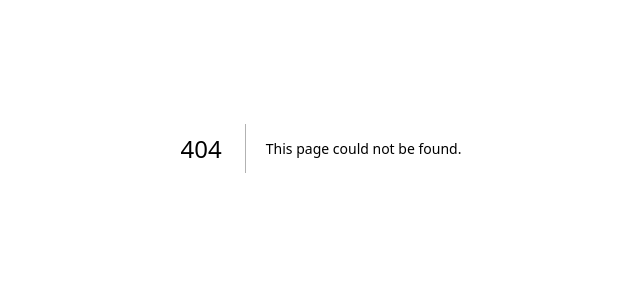
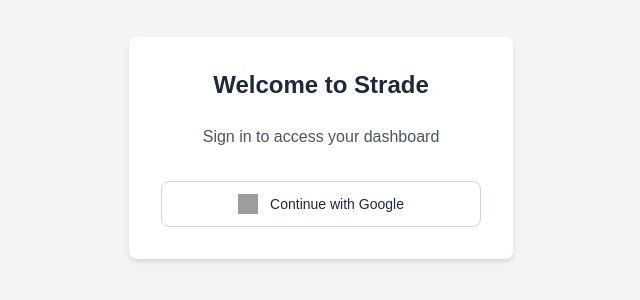
Before and after one commit to Verzional/Strade-FE, a Next.js app: page /login in a window 1280 px wide. Before the commit this address had no page. Shown: the part 252-552 px from the top of the page, without its empty margins (319-959 px from the left). Built offline with nearby package versions, Linux system fonts and the light colour scheme; no server answers; grey boxes are pictures that could not be loaded.

Commit message:
added register and profile page

```diff
--- /dev/null
+++ b/lib/api.ts
@@ -0,0 +1,45 @@
+// lib/api.ts
+
+// Pull the base URL from the environment file.
+// The fallback is useful just in case the .env file is missing.
+const API_BASE_URL = process.env.NEXT_PUBLIC_API_URL || 'http://localhost:8080';
+
+/**
+ * A centralized fetch wrapper for authenticated requests
+ */
+export async function fetchWithAuth(endpoint: string, options: RequestInit = {}) {
+  const token = localStorage.getItem('strade_token');
+  const headers = new Headers(options.headers);
+
+  headers.set('Content-Type', 'application/json');
+
+  if (token) {
+    headers.set('Authorization', `Bearer ${token}`);
+  }
+
+  // Prepend the base URL automatically!
+  return fetch(`${API_BASE_URL}${endpoint}`, {
+    ...options,
+    headers,
+  });
+}
+
+/**
+ * A centralized fetch wrapper for public requests (like Login/Register)
+ */
+export async function fetchPublic(endpoint: string, options: RequestInit = {}) {
+  const headers = new Headers(options.headers);
+  headers.set('Content-Type', 'application/json');
+
+  return fetch(`${API_BASE_URL}${endpoint}`, {
+    ...options,
+    headers,
+  });
+}
+
+/**
+ * Helper to get the exact Google Auth URL so we don't hardcode it in buttons
+ */
+export function getGoogleAuthUrl() {
+  return `${API_BASE_URL}/api/auth/google`;
+}
--- /dev/null
+++ b/src/app/auth/success/page.tsx
@@ -0,0 +1,34 @@
+'use client';
+
+import { useEffect } from 'react';
+import { useRouter, useSearchParams } from 'next/navigation';
+
+export default function AuthSuccessPage() {
+  const router = useRouter();
+  const searchParams = useSearchParams();
+
+  useEffect(() => {
+    // 1. Grab the token from the URL: ?token=eyJhbGci...
+    const token = searchParams.get('token');
+
+    if (token) {
+      // 2. Save it securely to LocalStorage
+      localStorage.setItem('strade_token', token);
+
+      // 3. Send the user to the protected profile page
+      router.push('/profile');
+    } else {
+      // If something went wrong, send them back to login
+      router.push('/login?error=NoTokenProvided');
+    }
+  }, [router, searchParams]);
+
+  return (
+    <div className="min-h-screen flex items-center justify-center bg-gray-50">
+      <div className="animate-pulse flex flex-col items-center">
+        <div className="w-12 h-12 border-4 border-blue-500 border-t-transparent rounded-full animate-spin mb-4"></div>
+        <p className="text-gray-600 font-medium">Authenticating...</p>
+      </div>
+    </div>
+  );
+}
--- /dev/null
+++ b/src/app/login/page.tsx
@@ -0,0 +1,29 @@
+'use client';
+
+import { getGoogleAuthUrl } from "../../../lib/api";
+
+export default function LoginPage() {
+  const handleGoogleLogin = () => {
+    window.location.href = getGoogleAuthUrl();
+};
+  return (
+    <div className="min-h-screen flex items-center justify-center bg-gray-100">
+      <div className="bg-white p-8 rounded-lg shadow-md w-96 text-center">
+        <h1 className="text-2xl font-bold mb-6 text-gray-800">Welcome to Strade</h1>
+        <p className="text-gray-600 mb-8">Sign in to access your dashboard</p>
+
+        <button
+          onClick={handleGoogleLogin}
+          className="w-full flex items-center justify-center gap-3 bg-white border border-gray-300 rounded-lg px-6 py-3 text-sm font-medium text-gray-800 hover:bg-gray-50 focus:outline-none focus:ring-2 focus:ring-offset-2 focus:ring-blue-500 transition-colors"
+        >
+          <img
+            src="https://www.svgrepo.com/show/475656/google-color.svg"
+            alt="Google"
+            className="w-5 h-5"
+          />
+          Continue with Google
+        </button>
+      </div>
+    </div>
+  );
+}
--- a/src/app/page.tsx
+++ b/src/app/page.tsx
@@ -14,7 +14,7 @@
         />
         <div className="flex flex-col items-center gap-6 text-center sm:items-start sm:text-left">
           <h1 className="max-w-xs text-3xl font-semibold leading-10 tracking-tight text-black dark:text-zinc-50">
-            To get started, edit the page.tsx file.
+            Welcome to Strade.
           </h1>
           <p className="max-w-md text-lg leading-8 text-zinc-600 dark:text-zinc-400">
             Looking for a starting point or more instructions? Head over to{" "}
--- /dev/null
+++ b/src/app/profile/page.tsx
@@ -0,0 +1,11 @@
+import Image from "next/image";
+
+export default function Home() {
+  return (
+    <div className="flex flex-col flex-1 items-center justify-center bg-zinc-50 font-sans dark:bg-black">
+      <main className="flex flex-1 w-full max-w-3xl flex-col items-center justify-between py-32 px-16 bg-white dark:bg-black sm:items-start">
+        <p>Profile</p>
+      </main>
+    </div>
+  );
+}
```
